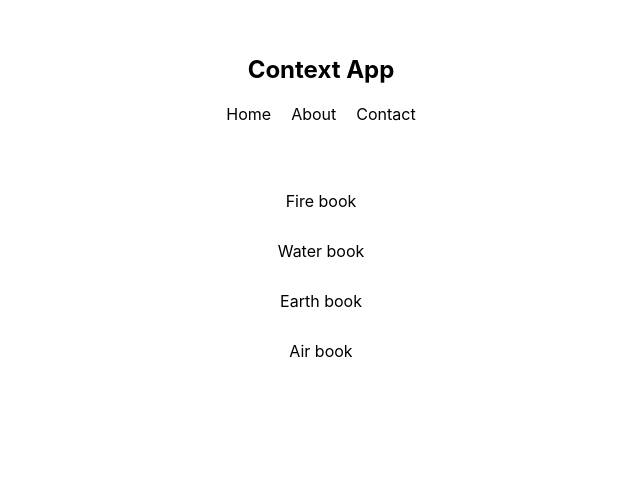
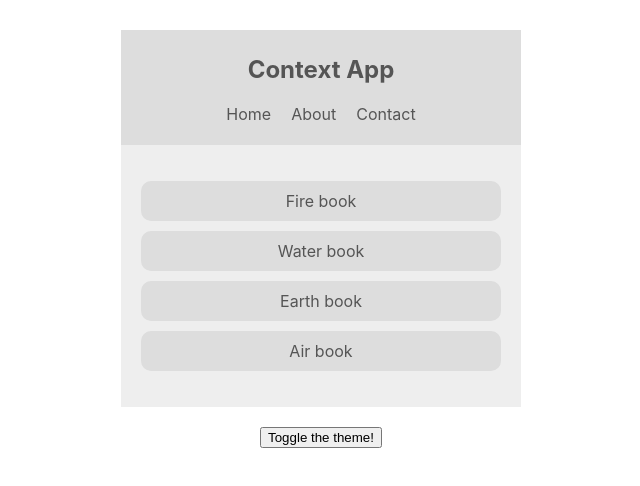
Before and after one commit to IcyCaster/react-context-and-hooks, a React app: page / in a window 1280 px wide. Shown: the top 486 px of the page, without its empty margins (319-959 px from the left). Built offline with nearby package versions, Linux system fonts and the light colour scheme.

Commit message:
Lesson 3: Adding context consumers

```diff
--- a/src/App.jsx
+++ b/src/App.jsx
@@ -2,15 +2,20 @@
 import Navbar from "./components/Navbar";
 import Booklist from "./components/Booklist";
 import ThemeContextProvider from "./contexts/ThemeContext";
+import ThemeToggle from "./components/ThemeToggle";
+import AuthContextProvider from "./contexts/AuthContext";
 
 class App extends Component {
     render() {
         return (
             <div className="App">
-                <ThemeContextProvider>
-                <Navbar/>
-                <Booklist/>
-                </ThemeContextProvider>
+                <AuthContextProvider>
+                    <ThemeContextProvider>
+                        <Navbar/>
+                        <Booklist/>
+                        <ThemeToggle/>
+                    </ThemeContextProvider>
+                </AuthContextProvider>
             </div>
         );
     }
--- a/src/components/Booklist.jsx
+++ b/src/components/Booklist.jsx
@@ -1,16 +1,23 @@
 import React, {Component} from 'react';
+import {ThemeContext} from "../contexts/ThemeContext";
 
 class Booklist extends Component {
     render() {
         return (
-            <div className='book-list'>
-                <ul>
-                    <li>Fire book</li>
-                    <li>Water book</li>
-                    <li>Earth book</li>
-                    <li>Air book</li>
-                </ul>
-            </div>
+            <ThemeContext.Consumer>{(context) => {
+                const {isLightTheme, light, dark } = context;
+                const theme = isLightTheme ? light : dark;
+
+                return <div className='book-list' style={{color: theme.syntax, background: theme.bg}}>
+                    <ul>
+                        <li style={{background: theme.ui}}>Fire book</li>
+                        <li style={{background: theme.ui}}>Water book</li>
+                        <li style={{background: theme.ui}}>Earth book</li>
+                        <li style={{background: theme.ui}}>Air book</li>
+                    </ul>
+                </div>
+            }}
+            </ThemeContext.Consumer>
         );
     }
 }
--- a/src/components/Navbar.jsx
+++ b/src/components/Navbar.jsx
@@ -1,10 +1,16 @@
 import React, {Component} from 'react';
+import {ThemeContext} from "../contexts/ThemeContext";
 
 class Navbar extends Component {
+
+    static contextType = ThemeContext
     render() {
+
+        const {isLightTheme, light, dark } = this.context;
+        const theme = isLightTheme ? light : dark;
         return (
             <div>
-                <nav>
+                <nav style={{background: theme.ui, color: theme.syntax}}>
                     <h1>Context App</h1>
                     <ul>
                         <li>Home</li>
--- /dev/null
+++ b/src/components/ThemeToggle.jsx
@@ -0,0 +1,18 @@
+import React, {Component} from 'react';
+import {ThemeContext} from "../contexts/ThemeContext";
+
+class ThemeToggle extends Component {
+    render() {
+        return (
+            <ThemeContext.Consumer>{(context) => {
+                const {toggleTheme} = context;
+                return <button onClick={toggleTheme}>
+                       Toggle the theme!
+                   </button>
+            }}
+            </ThemeContext.Consumer>
+        );
+    }
+}
+
+export default ThemeToggle;
--- /dev/null
+++ b/src/contexts/AuthContext.jsx
@@ -0,0 +1,21 @@
+import React, {Component, createContext} from 'react';
+
+export const AuthContext = createContext();
+
+class AuthContextProvider extends Component {
+    state = {
+        isAuthenticated: false
+    };
+    toggleAuth = () => {
+        this.setState({isAuthenticated: !this.state.isAuthenticated})
+    };
+    render() {
+        return (
+            <AuthContext.Provider value={{...this.state, toggleAuth: this.toggleAuth}}>
+                {this.props.children}
+            </AuthContext.Provider>
+        );
+    }
+}
+
+export default AuthContextProvider;
--- a/src/contexts/ThemeContext.jsx
+++ b/src/contexts/ThemeContext.jsx
@@ -16,9 +16,14 @@
             bg: '#555'
         }
     };
+
+    toggleTheme = () => {
+        this.setState({isLightTheme: !this.state.isLightTheme})
+    };
+
     render() {
         return (
-            <ThemeContext.Provider value={{...this.state}}>
+            <ThemeContext.Provider value={{...this.state, toggleTheme: this.toggleTheme}}>
                 {this.props.children}
             </ThemeContext.Provider>
         )
```
